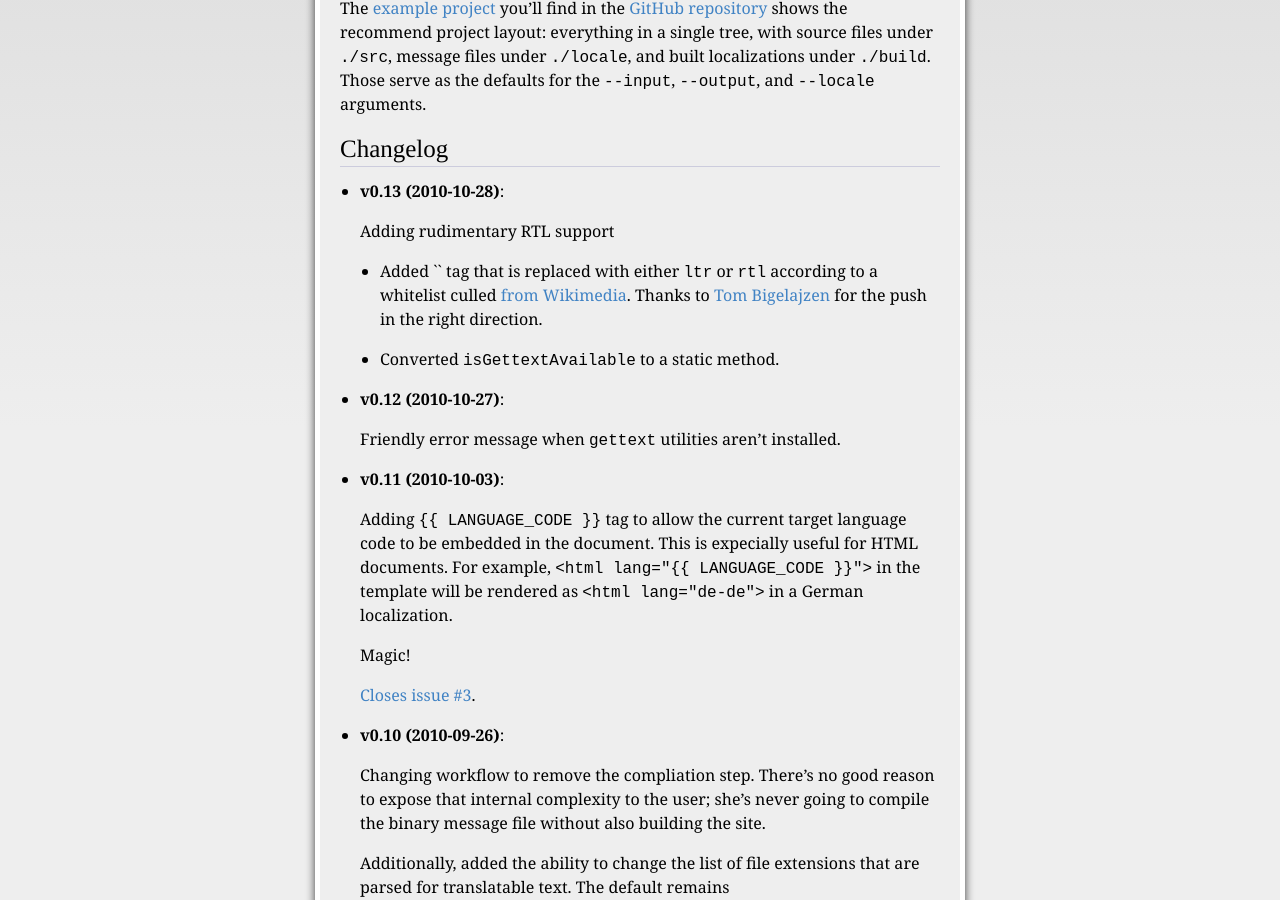
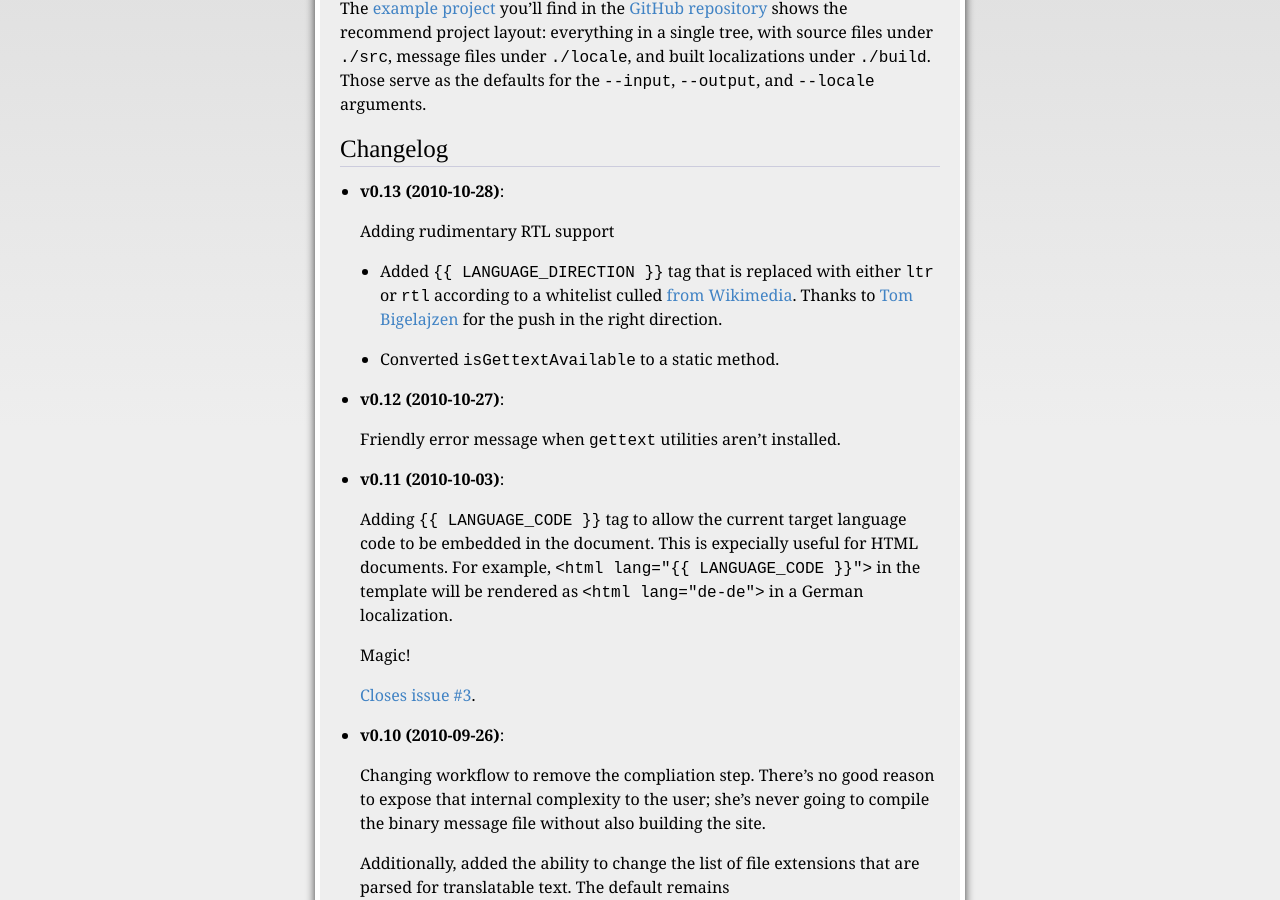
Before and after one commit to mikewest/mikewest.github.com, a Jekyll site: the page built from static_gettext/index.markdown, in a window 1280 px wide and 900 px high, scrolled down 2624 px. Built offline with Jekyll 4.4.1, drawn with Linux system fonts in a browser that asks for light colours; Markdown is read by kramdown in place of the engine named in the settings.

Commit message:
Fixing tag rendering in changelogs.  I hate Liquid sometimes...

```diff
--- a/static_gettext/_posts/2010-10-28-changelog.markdown
+++ b/static_gettext/_posts/2010-10-28-changelog.markdown
@@ -5,7 +5,7 @@ version:  0.13
 ---
 Adding rudimentary RTL support
 
-*   Added `{{ LANGUAGE_DIRECTION }}` tag that is replaced with either
+*   Added `{{ '{' }}{ LANGUAGE_DIRECTION }}` tag that is replaced with either
     `ltr` or `rtl` according to a whitelist culled [from Wikimedia][1].
     Thanks to [Tom Bigelajzen][2] for the push in the right direction.
 
```
